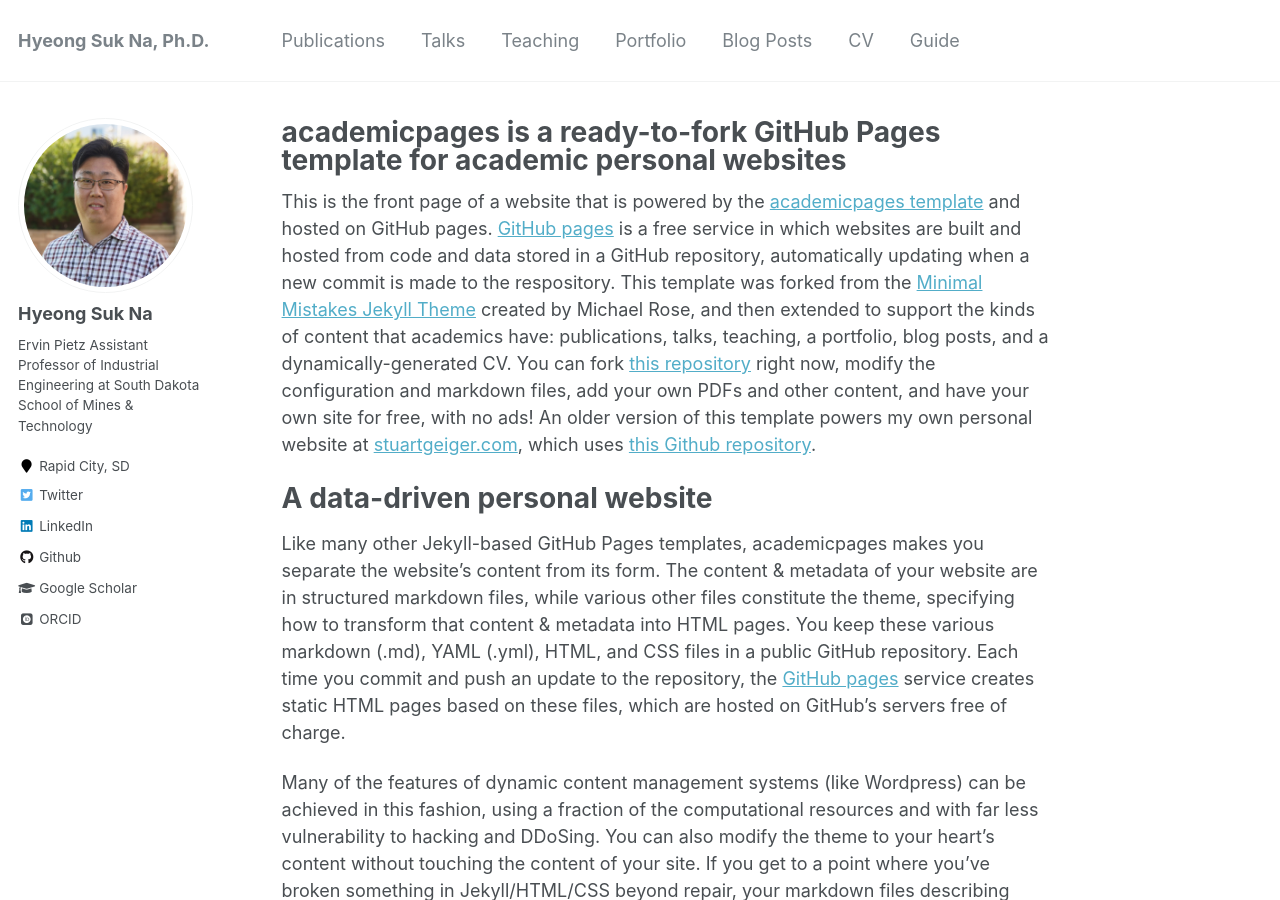
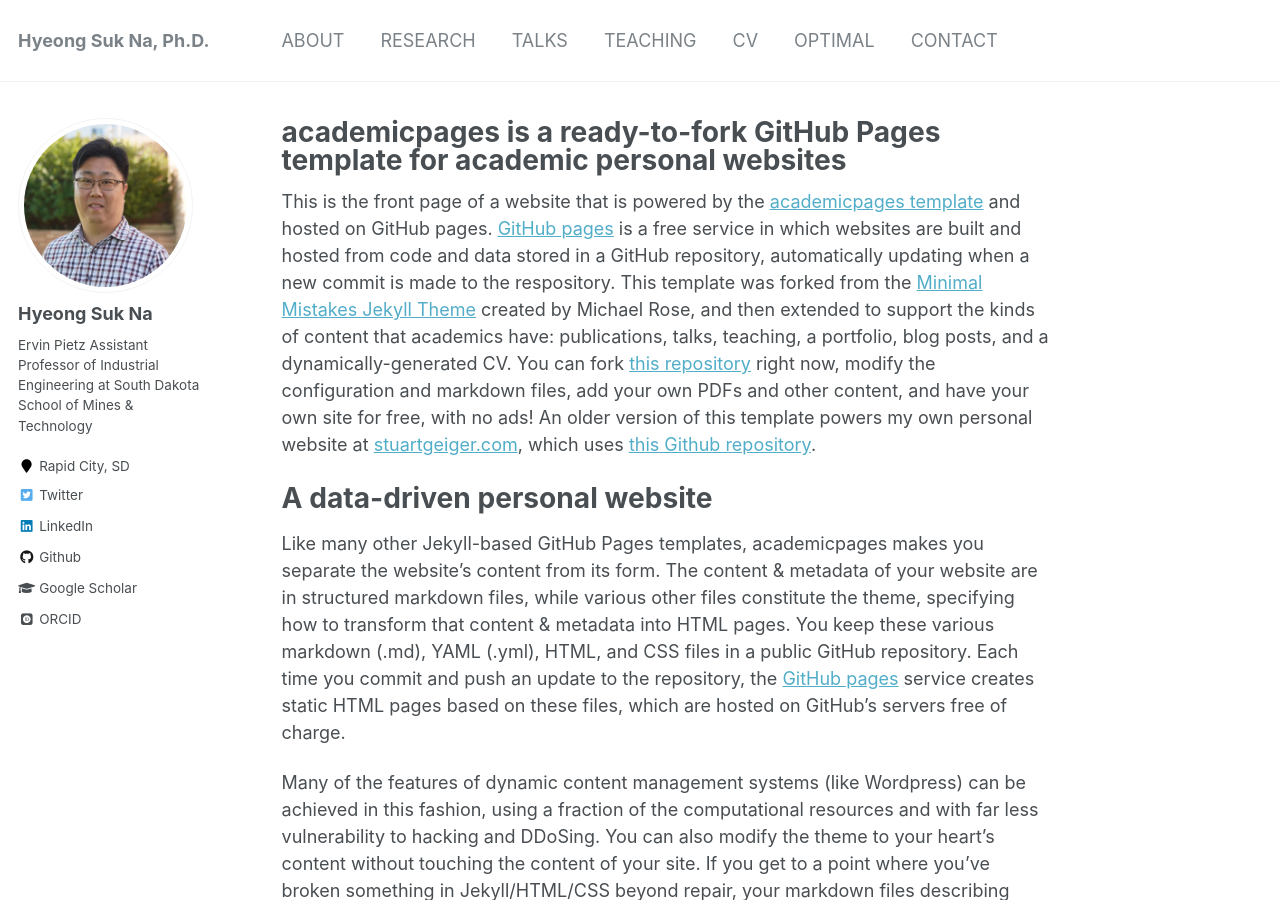
Before and after one commit to hsjna/hsjna.github.io, a Jekyll site: the page built from _pages/about.md, in a window 1280 px wide and 900 px high. Built offline with Jekyll 4.4.1, drawn with Linux system fonts in a browser that asks for light colours; some web fonts are replaced.

Commit message:
Update navigation.yml

```diff
--- a/_data/navigation.yml
+++ b/_data/navigation.yml
@@ -1,22 +1,22 @@
 # main links links
 main:
-  - title: "Publications"
+  - title: "ABOUT"
+    url: /portfolio/
+
+  - title: "RESEARCH"
     url: /publications/
 
-  - title: "Talks"
+  - title: "TALKS"
     url: /talks/
 
-  - title: "Teaching"
+  - title: "TEACHING"
     url: /teaching/
-
-  - title: "Portfolio"
-    url: /portfolio/
-
-  - title: "Blog Posts"
-    url: /year-archive/
 
   - title: "CV"
     url: /cv/
 
-  - title: "Guide"
+  - title: "OPTIMAL"
+    url: /year-archive/
+
+  - title: "CONTACT"
     url: /markdown/
```
